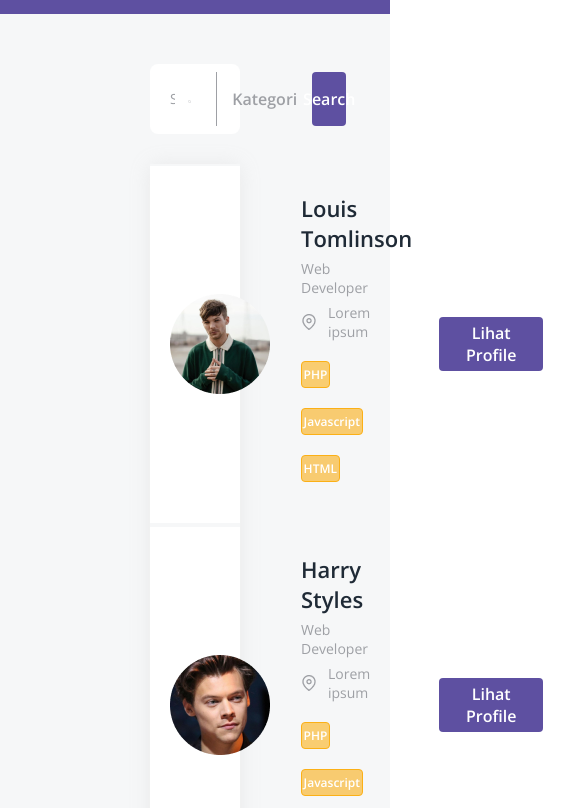
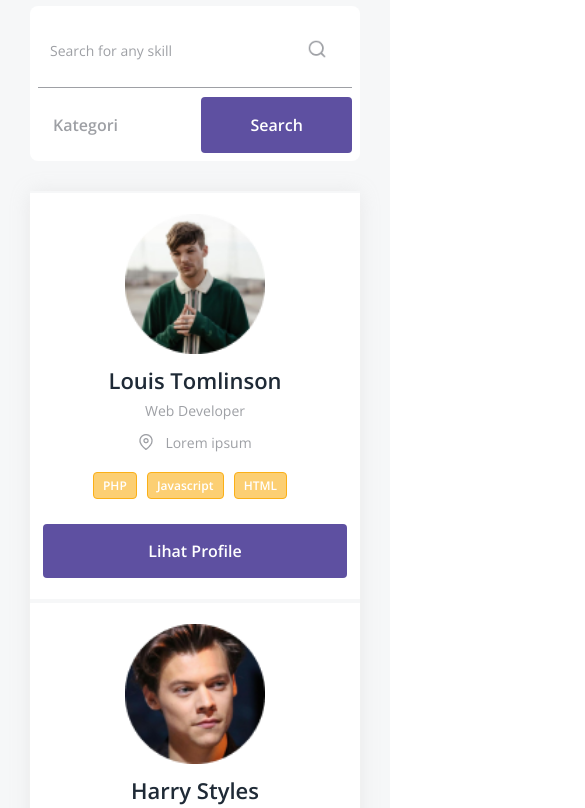
Before and after one commit to harbanery/html-peworld-hirejob-figma, a plain HTML site: page home.html in a window 390 px wide. Shown: the part 207-1015 px from the top of the page, 585 px wide, since content can reach past the window. Drawn offline with nearby package versions, Linux system fonts and the light colour scheme.

Commit message:
first commit

```diff
--- a/assets/css/style.css
+++ b/assets/css/style.css
@@ -970,14 +970,39 @@ ul.tag li.p-3 {
   /* background-color: aqua; */
 }
 /* profile container end */
+@media screen and (max-width: 1440px) {
+  .container-home section .user-list .profile-home-desc {
+    width: 50%;
+  }
+  .container-home section .profile-home-btn {
+    padding: 0 50px;
+  }
+}
 
 @media screen and (max-width: 1279px) {
+  .container-home section .user-list {
+    gap: 5px;
+  }
+  .container-home section .user-list .profile-home-desc {
+    width: 50%;
+  }
+  .container-home section .profile-home-btn {
+    padding: 0 4%;
+  }
   .container-profile aside > a.btn-profile-sec {
     display: none;
   }
 }
 
 @media screen and (max-width: 1270px) {
+  .container-home #search-bar-home .search-input {
+    width: 70%;
+  }
+
+  .container-home #search-bar-home .search-btn {
+    width: 30%;
+  }
+
   .container-profile aside {
     width: 60%;
   }
@@ -989,6 +1014,71 @@ ul.tag li.p-3 {
 @media screen and (max-width: 1024px) {
   main.bg-profile {
     /* background: linear-gradient(0deg, #f6f7f8 77%, var(--secondary) 0%); */
+  }
+
+  .container-home section .user-list {
+    display: flex;
+    flex-wrap: wrap;
+    justify-content: space-evenly;
+    gap: 5px;
+  }
+
+  .container-home section .user-list .profile-home-desc {
+    width: 70%;
+  }
+
+  .container-home section .profile-home-btn {
+    padding: 0 4%;
+    width: 100%;
+  }
+
+  .container-home #pagination {
+    gap: 10px;
+  }
+
+  .container-home #pagination .arrow {
+    /* width: 58px;
+    height: 58px;
+    display: flex;
+    flex-basis: auto;
+    justify-content: center;
+    align-items: center;
+    background-color: var(--primary);
+    color: var(--fourtytext);
+    border: 1px solid #e2e5ed;
+    border-radius: 4px; */
+  }
+
+  .container-home #pagination .arrow img {
+    /* width: 20px;
+    height: 20px; */
+  }
+
+  .container-home #pagination ul {
+    gap: 10px;
+  }
+
+  .container-home #pagination li {
+    /* list-style-type: none;
+    font-weight: 400;
+    font-size: 18px;
+    width: 58px;
+    height: 58px;
+    display: flex;
+    flex-basis: auto;
+    justify-content: center;
+    align-items: center;
+    background-color: var(--primary);
+    color: var(--fourtytext);
+    border: 1px solid #e2e5ed;
+    border-radius: 4px; */
+  }
+
+  .container-home #pagination li.active {
+    /* font-weight: 700;
+    background-color: var(--secondary);
+    color: var(--triartytext);
+    border-radius: 4px; */
   }
 
   .container-profile {
@@ -1010,8 +1100,30 @@ ul.tag li.p-3 {
 }
 
 @media screen and (max-width: 960px) {
+  .container-home #search-bar-home .search-input {
+    width: 60%;
+  }
+
+  .container-home #search-bar-home .search-btn {
+    width: 40%;
+  }
+
+  .container-home #pagination .arrow {
+    width: 40px;
+    height: 40px;
+  }
+
+  .container-home #pagination li {
+    width: 45px;
+    height: 45px;
+  }
+
   .container-profile > section .portofolio-gallery .portofolio-card {
     width: 48%;
+  }
+
+  .container-home section .user-list .profile-home-desc {
+    width: 60%;
   }
 }
 
@@ -1026,12 +1138,18 @@ ul.tag li.p-3 {
 }
 
 @media screen and (max-width: 720px) {
-  .container-profile > section .portofolio-gallery .portofolio-card {
-    width: 48%;
+  .container-home {
+    margin: 0 30px;
+    padding: 30px 0;
   }
+
   .container-profile {
     margin: 0 30px;
     padding: 30px 0;
+  }
+
+  .container-profile > section .portofolio-gallery .portofolio-card {
+    width: 48%;
   }
 
   .container-profile ul.toolbar li {
@@ -1042,10 +1160,74 @@ ul.tag li.p-3 {
   }
 }
 
+@media screen and (max-width: 670px) {
+  .container-home section .user-list .profile-home-desc {
+    /* width: 100%; */
+  }
+  .container-home #search-bar-home .search-input {
+    width: 50%;
+  }
+
+  .container-home #search-bar-home .search-btn {
+    width: 50%;
+  }
+
+  .container-home #pagination li.hidden {
+    display: none;
+  }
+}
+
 @media screen and (max-width: 425px) {
+  .container-header {
+    text-align: center;
+    padding: 30px;
+  }
+
+  ul.tag {
+    justify-content: center;
+  }
+
+  .text-with-icons {
+    margin-top: 4%;
+    justify-content: center;
+  }
+
+  .container-home #search-bar-home {
+    flex-wrap: wrap;
+    height: 100%;
+  }
+
+  .container-home #search-bar-home .search-input {
+    width: 100%;
+    border-right: none;
+    border-bottom: 1px solid var(--fourtytext);
+  }
+
+  .container-home #search-bar-home .search-btn {
+    width: 100%;
+    padding-top: 3%;
+  }
+
+  .container-home section .user-list .profile-home-img img {
+    width: 140px;
+    height: 100%;
+  }
+
+  .container-home section .user-list .profile-home-desc {
+    text-align: center;
+    width: 100%;
+    padding: 0 4%;
+  }
+
+  .container-home #pagination .arrow {
+    width: 30px;
+    height: 30px;
+  }
+
   .container-profile {
     margin: 0 15px;
   }
+
   .container-profile > section .portofolio-gallery .portofolio-card {
     width: 100%;
   }
--- a/home.html
+++ b/home.html
@@ -156,8 +156,8 @@
             <li>2</li>
             <li>3</li>
             <li>4</li>
-            <li>5</li>
-            <li>6</li>
+            <li class="hidden">5</li>
+            <li class="hidden">6</li>
           </ul>
           <div class="arrow">
             <img src="./assets/img/icons/next.png" />
```
